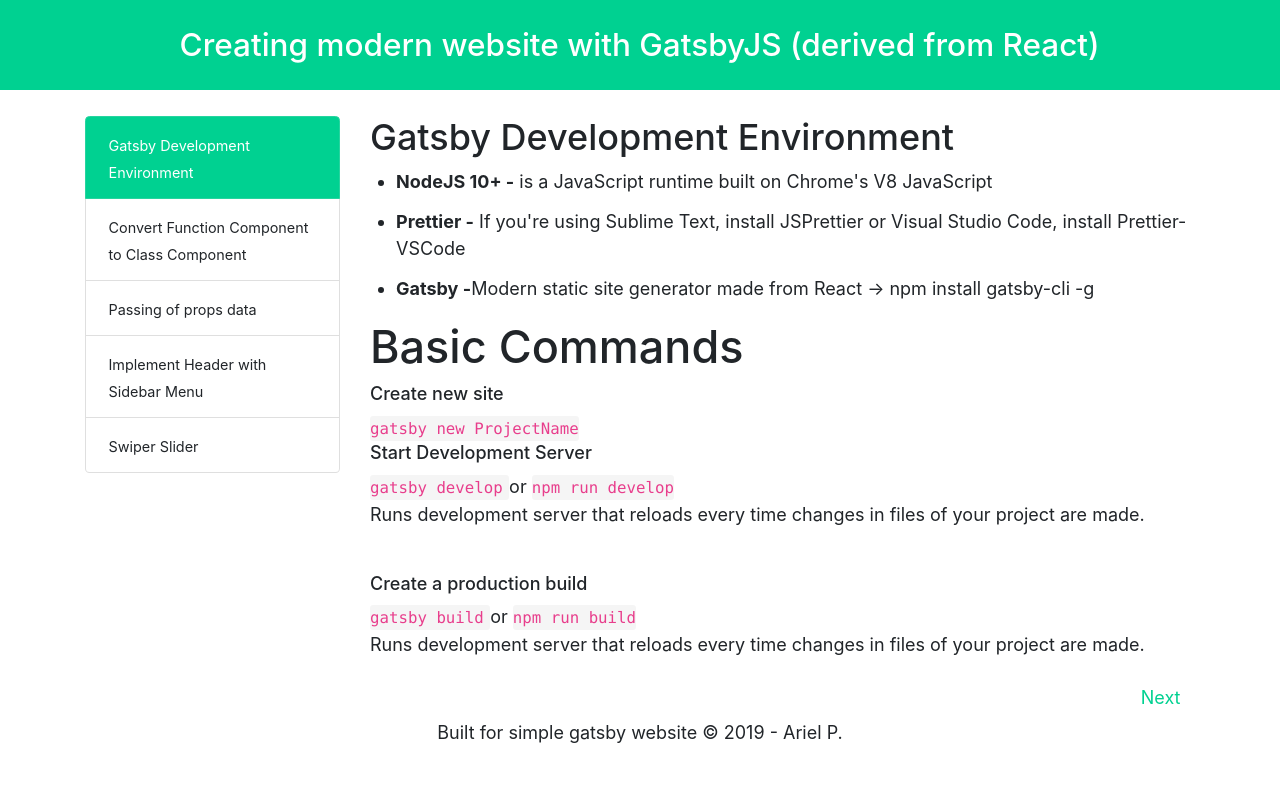
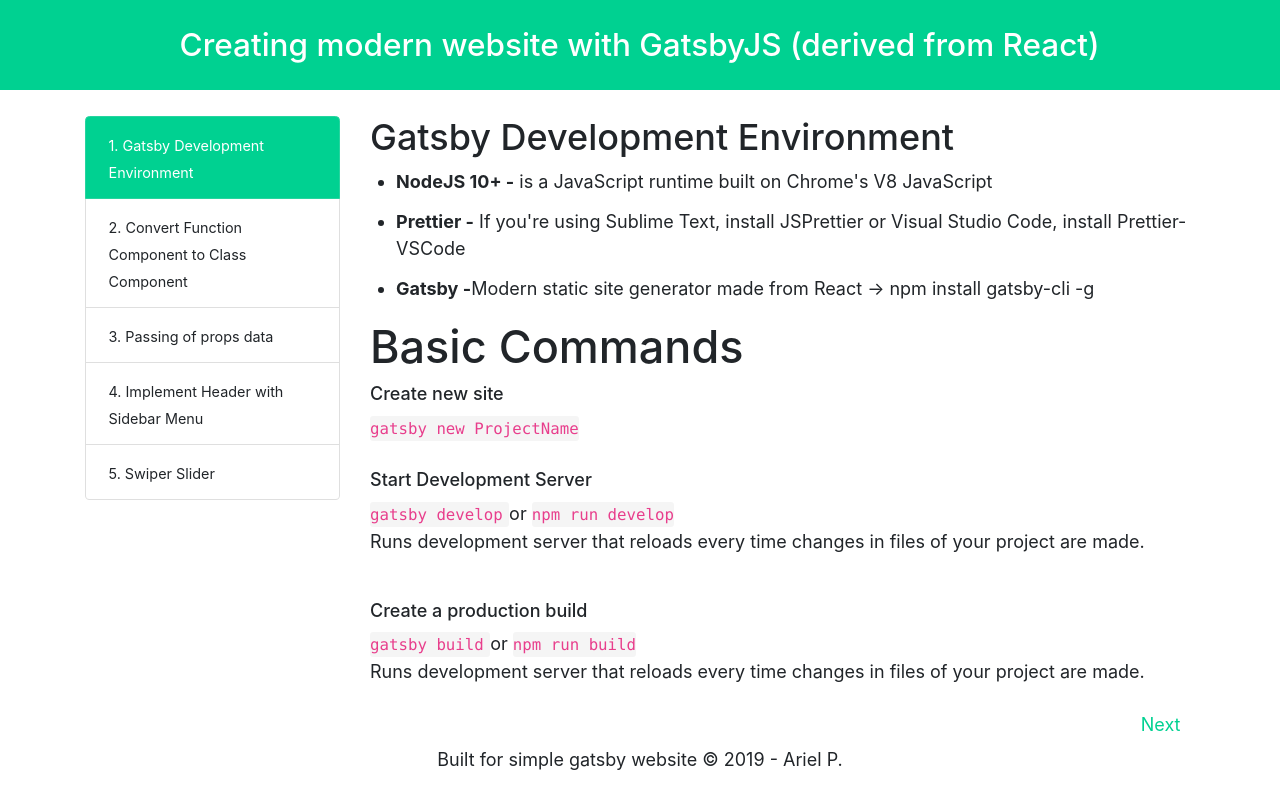
Before and after one commit to arielwebriq/simple-lesson-page, a Gatsby site: page / in a window 1280 px wide. Built offline with nearby package versions, Linux system fonts and the light colour scheme; Gatsby itself is replaced by a stand-in of ours; some packages are replaced by stand-ins of ours.

Commit message:
added content

```diff
--- a/src/markdown/lesson1.md
+++ b/src/markdown/lesson1.md
@@ -1,5 +1,5 @@
 ---
-title: Gatsby Development Environment
+title: 1. Gatsby Development Environment
 order: 0
 ---
 
@@ -13,16 +13,17 @@
 <h1>Basic Commands</h1>
 
 <h6>Create new site</h6>
-<code>gatsby new ProjectName</code> <br/>
-
+<code>gatsby new ProjectName</code>
+<br/>
+<br/>
 <h6>Start Development Server</h6>
 <code>gatsby develop</code>
 or
 <code>npm run develop</code><br/>
 <p>
 Runs development server that reloads every time changes in files of your project are made.
-</p><br/>
-
+</p>
+<br/>
 <h6>Create a production build</h6>
 <code>gatsby build</code>
 or
--- a/src/markdown/lesson2.md
+++ b/src/markdown/lesson2.md
@@ -1,5 +1,5 @@
 ---
-title: Convert Function Component to Class Component
+title: 2. Convert Function Component to Class Component
 order: 1
 ---
 
--- a/src/markdown/lesson3.md
+++ b/src/markdown/lesson3.md
@@ -1,5 +1,5 @@
 ---
-title: Passing of props data
+title: 3. Passing of props data
 order: 2
 ---
 
--- a/src/markdown/lesson4.md
+++ b/src/markdown/lesson4.md
@@ -1,5 +1,5 @@
 ---
-title: Implement Header with Sidebar Menu
+title: 4. Implement Header with Sidebar Menu
 order: 3
 ---
 
--- a/src/markdown/lesson5.md
+++ b/src/markdown/lesson5.md
@@ -1,5 +1,5 @@
 ---
-title: Swiper Slider
+title: 5. Swiper Slider
 order: 4
 ---
 
```
